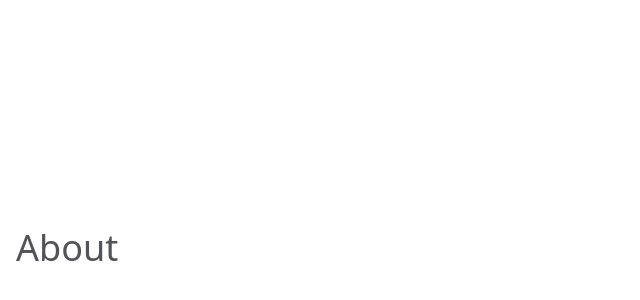
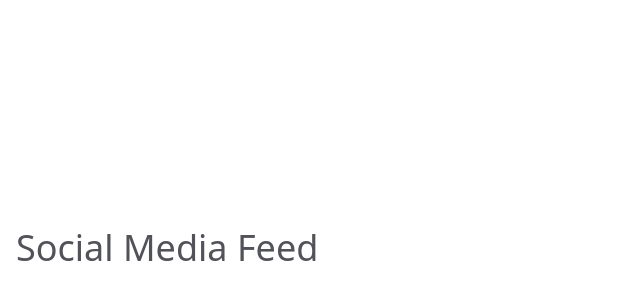
Before and after one commit to nicholasvaldez/notniqo, a React (Vite) app: page / in a window 1280 px wide. Shown: the part 936-1236 px from the top of the page, without its empty margins (0-640 px from the left). Built offline with nearby package versions, Linux system fonts and the light colour scheme.

Commit message:
swap about for social feed

```diff
--- a/src/components/layout/NavMenu.jsx
+++ b/src/components/layout/NavMenu.jsx
@@ -16,10 +16,10 @@ const NavMenu = () => {
             HOME
           </button>
           <button
-            onClick={() => scrollToSection("about")}
+            onClick={() => scrollToSection("socials")}
             className="hover:opacity-70 transition-opacity"
           >
-            ABOUT
+            SOCIALS
           </button>
           <button
             onClick={() => scrollToSection("updates")}
--- a/src/components/pages/Home.jsx
+++ b/src/components/pages/Home.jsx
@@ -82,14 +82,14 @@ export const Home = () => {
         <audio ref={audioRef} src={audioFile} />
       </section>
 
-      {/* About Section */}
+      {/* Social Media Feed Section */}
       <section
-        id="about"
+        id="socials"
         className="min-h-screen bg-white flex items-center justify-center"
       >
         <div className="container mx-auto px-4">
-          <h2 className="text-4xl mb-8 text-zinc-600">About</h2>
-          {/* Add your about content here */}
+          <h2 className="text-4xl mb-8 text-zinc-600">Social Media Feed</h2>
+          {/* Add your socials content here */}
         </div>
       </section>
 
```
